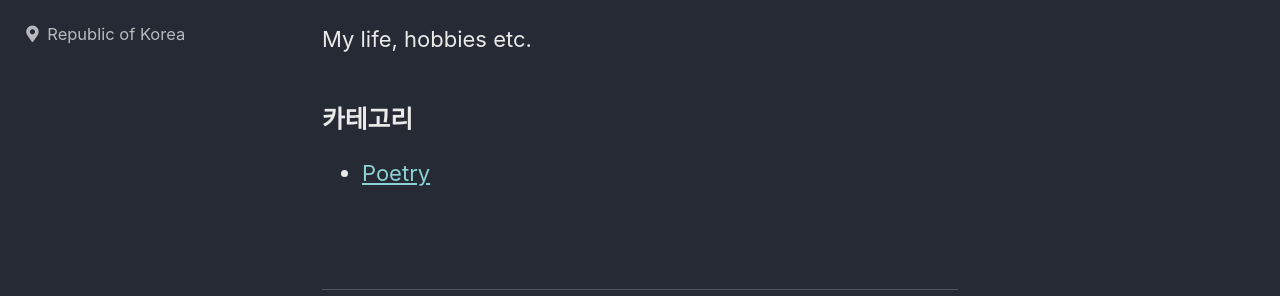
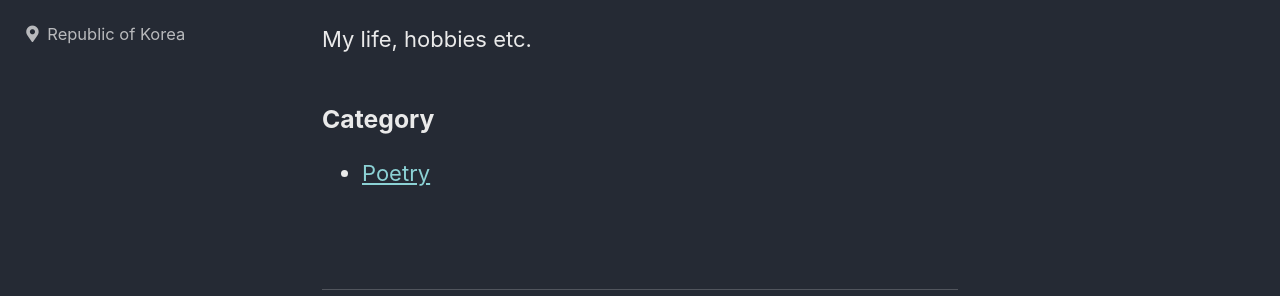
Before and after one commit to wooya0130/wooya0130.github.io, a Jekyll site: the page built from _pages/daily-life.md, in a window 1280 px wide. Shown: the part 178-474 px from the top of the page. Built offline with Jekyll 4.4.1, drawn with Linux system fonts in a browser that asks for light colours; cached includes are drawn as plain includes.

Commit message:
Update daily-life.md

```diff
--- a/_pages/daily-life.md
+++ b/_pages/daily-life.md
@@ -6,5 +6,5 @@ permalink: /daily-life/
 
 My life, hobbies etc.
 
-### 카테고리
+### Category
 - [Poetry](/daily-life/poetry/)
```
